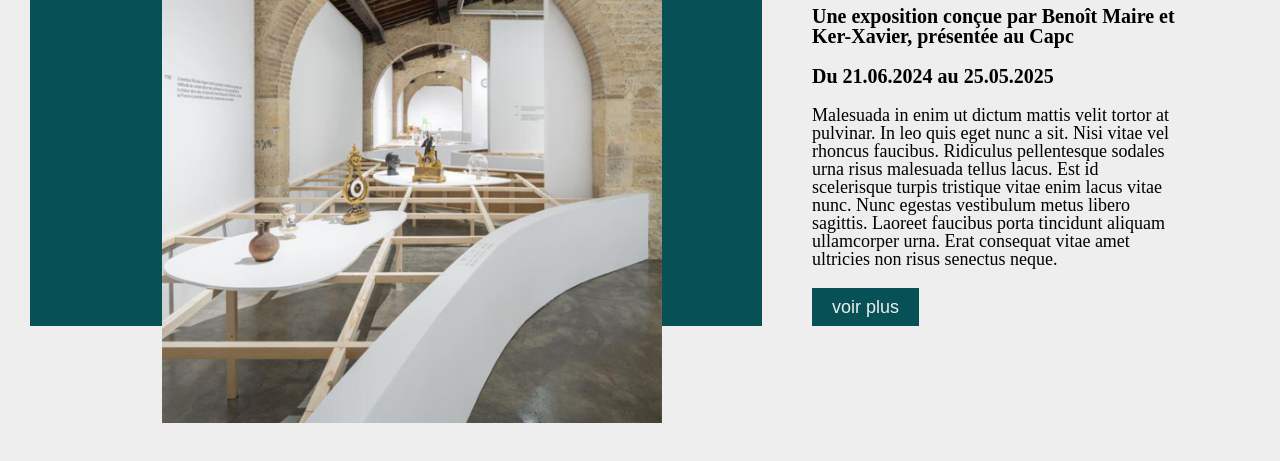
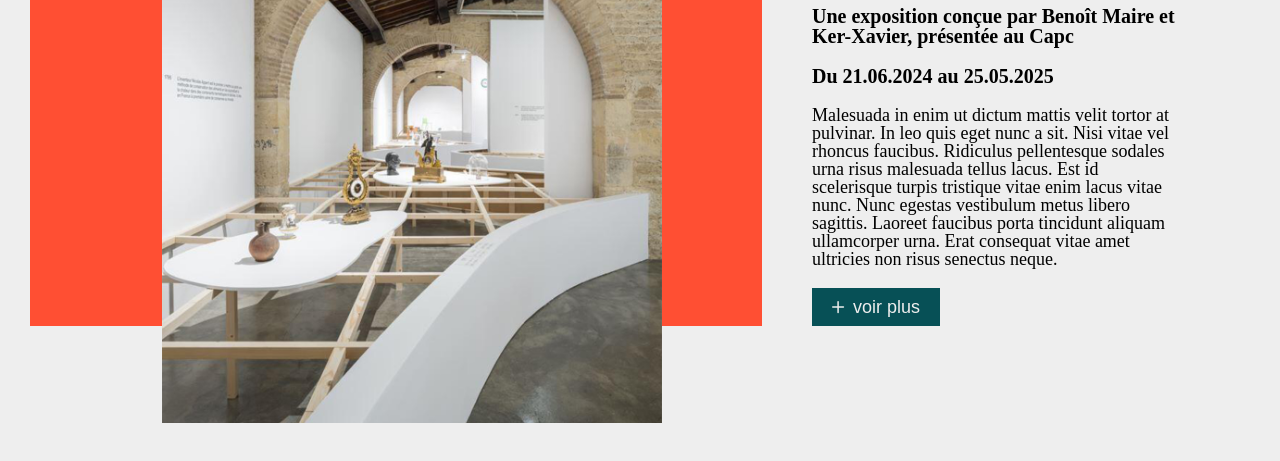
Before and after one commit to joshuarbt/madd-test, a plain HTML site: page index.html in a window 1280 px wide. Shown: the part 583-1044 px from the top of the page. Drawn offline with Linux system fonts and the light colour scheme; a web font is replaced by a local one.

Commit message:
fix: enhance "voir plus" button with icon and improve styling

```diff
--- a/index.html
+++ b/index.html
@@ -67,7 +67,7 @@
                         lacus. Est id scelerisque turpis tristique vitae enim lacus vitae nunc. Nunc egestas vestibulum
                         metus libero sagittis. Laoreet faucibus porta tincidunt aliquam ullamcorper urna. Erat consequat
                         vitae amet ultricies non risus senectus neque. </p>
-                    <a class="voirplus" href="">voir plus</a>
+                    <a class="voirplus" href=""> <img src="assets/picto/plus.svg" alt=""> voir plus</a>
                 </div>
             </section>
 
--- a/styles/system.css
+++ b/styles/system.css
@@ -26,8 +26,14 @@ body {
     width: fit-content;
     outline: none;
     text-decoration: none;
+    display: inline-flex;
+    align-items: center;
+    gap: 8px;
 }
 
+.voirplus:hover {
+    background-color: var(--color-05);
+}
 /* créer la mise en page en grille */
 
 .expo-du-moment {
@@ -41,7 +47,7 @@ body {
 .bloc {
     width: 100%;
     height: 500px;
-    background-color: var(--color-04);
+    background-color: var(--color-03);
     display: flex;
     align-items: end;
     justify-content: end;
--- a/styles/variables.css
+++ b/styles/variables.css
@@ -6,4 +6,5 @@
     --color-02 : #141414;
     --color-03 : #FF4F33;
     --color-04 : #075056;
+    --color-05 : #053d42;
 }
```
Also changed, not shown: assets/picto/plus.svg (added).
